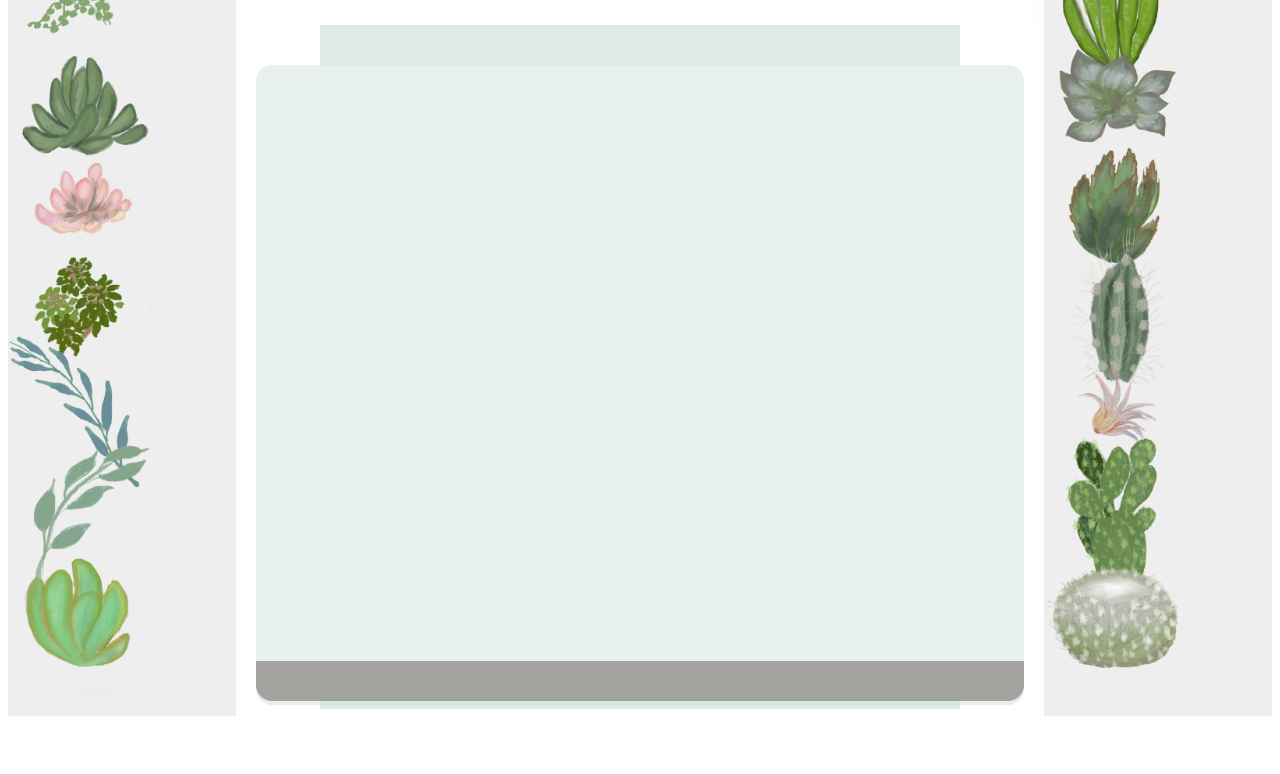
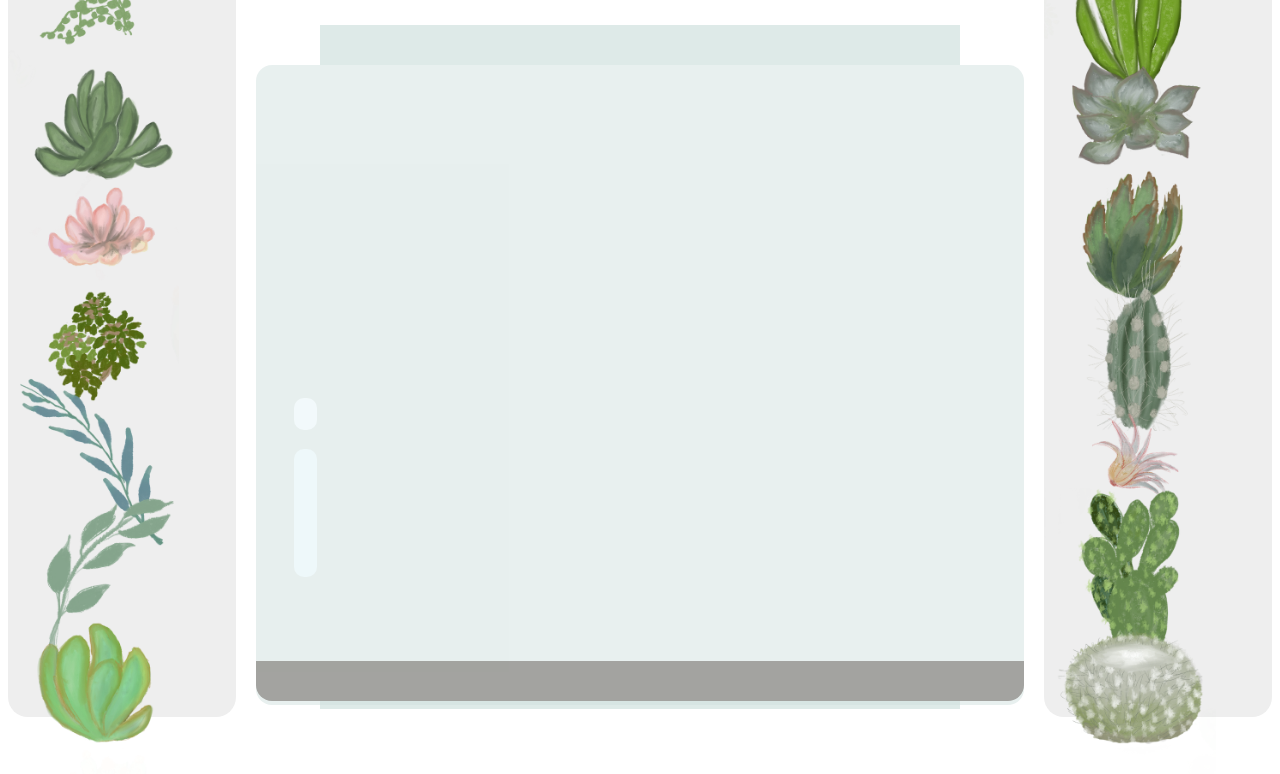
Before and after one commit to AndromedasMami/My-Terrarium-Project, a plain HTML site: page index.html in a window 1280 px wide. Shown: the part 91-865 px from the top of the page. Before the commit the page ends 807 px from the top, so only its background shows below. Drawn offline with Linux system fonts and the light colour scheme.

Commit message:
Added bubble shine and contained jar elements within this grid.

```diff
--- a/index.html
+++ b/index.html
@@ -1,6 +1,6 @@
 <!DOCTYPE html>
 <html>
-    <div class="grid-container">
+
     <head>
         <title>Welcome to my Virtual Terrarium</title>
         <meta charset="utf-8" />
@@ -9,8 +9,9 @@
         <link rel="stylesheet" href="./style.css"/>
         <script src="./script.js" defer></script>
     </head>
+
     <body>
-
+    <div class="grid-container">
         <div class="Header">
             <h1>My Terrarium</h1>
             <div id="terrarium">
--- a/style.css
+++ b/style.css
@@ -1,37 +1,45 @@
 .grid-container {
 	display: grid;
 	grid-template-columns: 18% 64% 18%;
-	grid-template-rows: 1000%;
+	grid-template-rows: 100vh;
 	gap: 0px 0px;
 	grid-template-areas:
 	  "Left-Container Header Right-Container";
   }
 
 body {
-	font-family: helvetica, arial, sans-serif;
+	font-family: Arial, Helvetica, sans-serif;
 }
 
-.Header { grid-area: Header; }
+.Header {
+	grid-area: Header; }
 
 h1 {
 	color: #3a241d;
 	text-align: center;
 }
 
-.Left-Container { grid-area: Left-Container;
+.Left-Container {
+	display: grid;
+	grid-area: Left-Container;
 	background-color: #eee;
+	border-radius: 20px;
+
 }
-.Right-Container { grid-area: Right-Container;
+.Right-Container {
+	display: grid;
+	grid-area: Right-Container;
 	background-color: #eee;
+	border-radius: 20px;
 }
 
 .plant-holder {
+	display: grid;
 	position: relative;
-	height: 13%;
-	left: -10px;
 }
 
 .plant {
+	display: grid;
 	position: absolute;
 	max-width: 150%;
 	max-height: 150%;
@@ -39,6 +47,7 @@ h1 {
 }
 
 .jar-walls {
+	display: grid;
 	grid-area: Header;
 	height: 80%;
 	width: 60%;
@@ -52,6 +61,7 @@ h1 {
 }
 
 .jar-top {
+	display: grid;
 	grid-area: Header;
 	width: 50%;
 	height: 5%;
@@ -64,6 +74,7 @@ h1 {
 }
 
 .jar-bottom {
+	display: grid;
 	grid-area: Header;
 	width: 50%;
 	height: 1%;
@@ -75,6 +86,7 @@ h1 {
 }
 
 .dirt {
+	display: grid;
 	grid-area: Header;
 	width: 60%;
 	height: 5%;
@@ -86,3 +98,21 @@ h1 {
 	opacity: 0.7;
 	z-index: -1;
 }
+.jar-glossy-long {
+	position: absolute;
+	bottom: 20%;
+	width: 3%;
+	height: 20%;
+	left: 5%;
+	background: #dff2f6;
+	border-radius: 10px;
+}
+.jar-glossy-short {
+	position: absolute;
+	bottom: 43%;
+	width: 3%;
+	height: 5%;
+	left: 5%;
+	background: #e7f5f8;
+	border-radius: 10px;
+}
```
